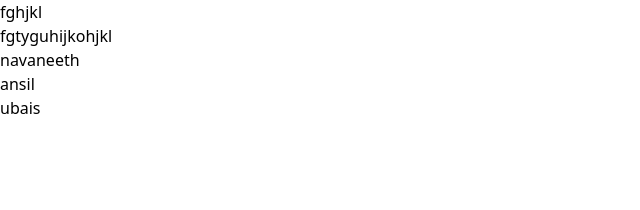
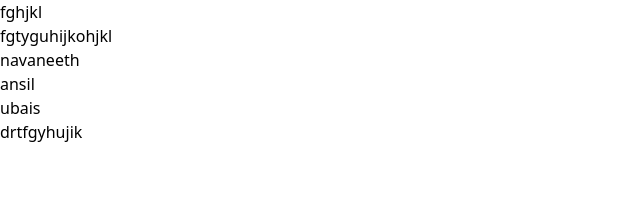
Before and after one commit to Muhammed-ubaiz/New-folder, a React (Vite) app in the folder frond-end/: page / in a window 1280 px wide. Shown: the top 210 px of the page, without its empty margins (0-640 px from the left). Built offline with nearby package versions, Linux system fonts and the light colour scheme.

Commit message:
ubaise change

```diff
--- a/frond-end/src/App.jsx
+++ b/frond-end/src/App.jsx
@@ -12,6 +12,7 @@ function App() {
        <h1>navaneeth</h1>
        <h1>ansil</h1>
        <h1>ubais</h1>
+       <h1>drtfgyhujik</h1>
     </>
   )
 }
```
